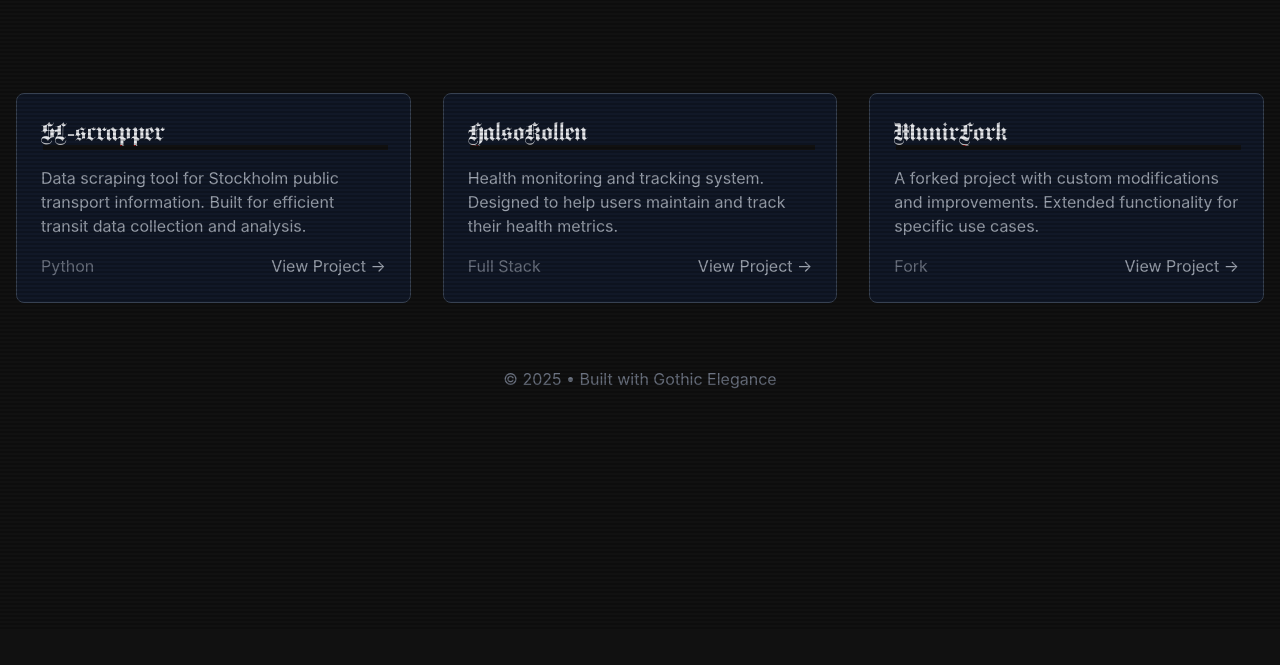
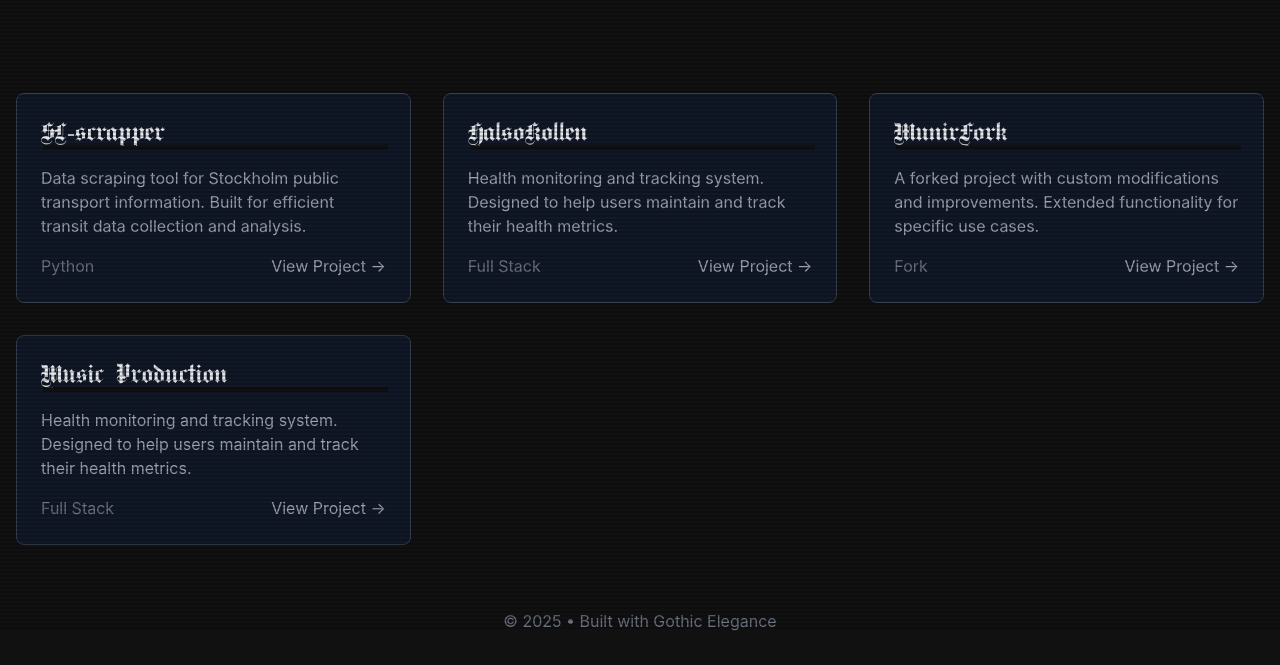
Before and after one commit to ttvhipo/Portofolio, a plain HTML site: page index.html in a window 1280 px wide. Shown: the part 171-836 px from the top of the page. Before the commit the page ends 800 px from the top, so only its background shows below. Drawn offline with nearby package versions, Linux system fonts and the light colour scheme.

Commit message:
Update index.html

```diff
--- a/index.html
+++ b/index.html
@@ -206,6 +206,19 @@
                     </a>
                 </div>
             </div>
+            <!-- Music -->
+            <div class="project-card bg-gray-900 rounded-lg p-6 border border-gray-700">
+                <h3 class="gothic-title text-2xl mb-4 text-gray-200 glitch" data-text="HalsoKollen">Music Production</h3>
+                <p class="text-gray-400 mb-4">
+                    Health monitoring and tracking system. Designed to help users maintain and track their health metrics.
+                </p>
+                <div class="flex justify-between items-center">
+                    <span class="text-gray-500">Full Stack</span>
+                    <a href="https://github.com/ttvhipo/HalsoKollen" class="text-gray-400 hover:text-gray-200 transition-colors">
+                        View Project →
+                    </a>
+                </div>
+            </div>
         </div>
     </main>
 
```
